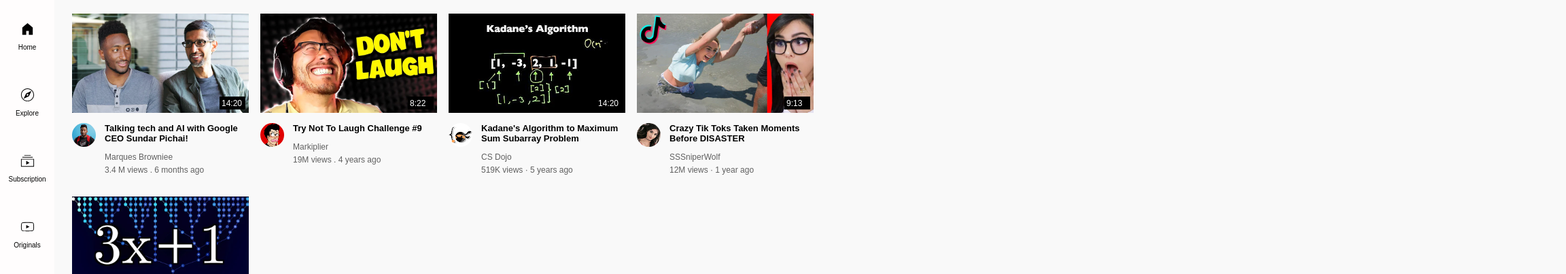
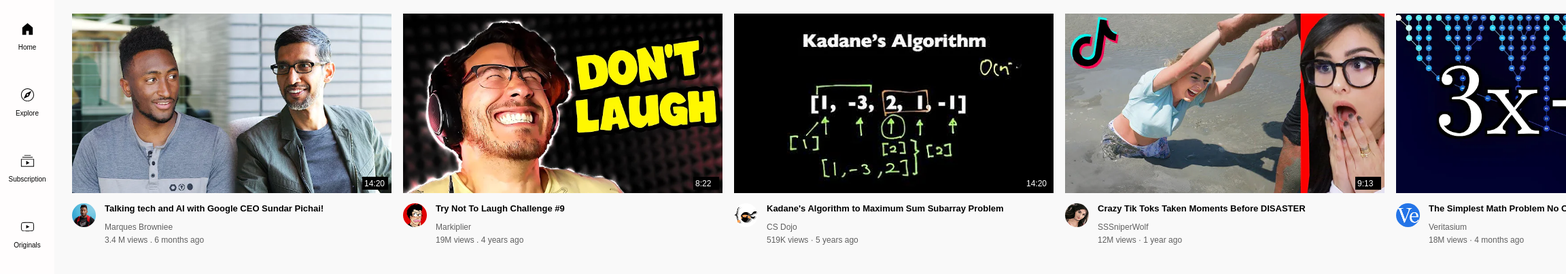
Before and after one commit to RoboticBrain/my-youtube-clone, a plain HTML site: page index.html in a window 1536 px wide. Shown: the part 60-463 px from the top of the page at 68% size, 2304 px wide, since content can reach past the window. Drawn offline with Linux system fonts and the light colour scheme.

Commit message:
Update main.css

```diff
--- a/main.css
+++ b/main.css
@@ -65,20 +65,40 @@ margin: 0;
     width: 280px;
     padding-left: 96px;
 }
-@media (max-width: 670px) {
+/* @media (max-width: 670px) {
     .video-grid {
     grid-template-columns: 1fr 1fr;
 }
+} */
+ @media (min-width:718px) {
+    .video-grid {
+        grid-template-columns: 1fr;
+    }
+        .video-preview {
+            width:470px;
+        }
+
+    }
+ @media (max-width: 690px) {
+    .video-grid {
+        grid-template-columns: 1fr 1fr;
+ }
 }
-@media (max-width: 645px) and (min-width: 900px) {
+
+@media (min-width: 990px) {
     .video-grid {
         grid-template-columns: 1fr 1fr 1fr;
     }
 }
-
-@media (min-width: 910px) {
+@media (min-width: 1200px) {
     .video-grid {
         grid-template-columns: 1fr 1fr 1fr 1fr;
+    }
+}
+
+@media (min-width: 1500px) {
+    .video-grid {
+        grid-template-columns: 1fr 1fr 1fr 1fr 1fr;
     }
 }
 
```
